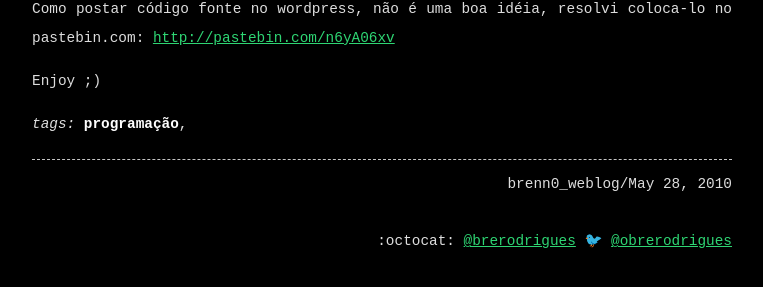
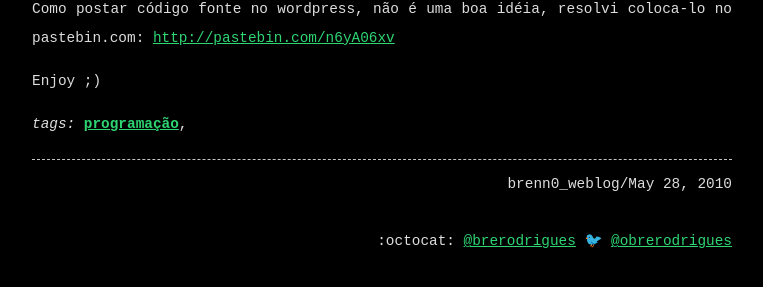
Before and after one commit to brerodrigues/brerodrigues.github.io, a Jekyll site: the page built from _posts/2010-05-28-deixando-form-transparente-no-vb.md, in a window 1280 px wide. Shown: the part 495-782 px from the top of the page, without its empty margins (258-1021 px from the left). Built offline with Jekyll 4.4.1, drawn with Linux system fonts in a browser that asks for light colours; emoji names are drawn with the system emoji font.

Commit message:
Update post.html

```diff
--- a/_layouts/post.html
+++ b/_layouts/post.html
@@ -20,6 +20,6 @@ title:  "POSTS"
 
 <p>
     <i>tags:</i>{% for tag in page.tags %}
-    <b>{{ tag }}</b>,
+    <b><a href="/tag/{{ tag }}">{{ tag }}</a></b>,
     {% endfor %}
 </p>
```
